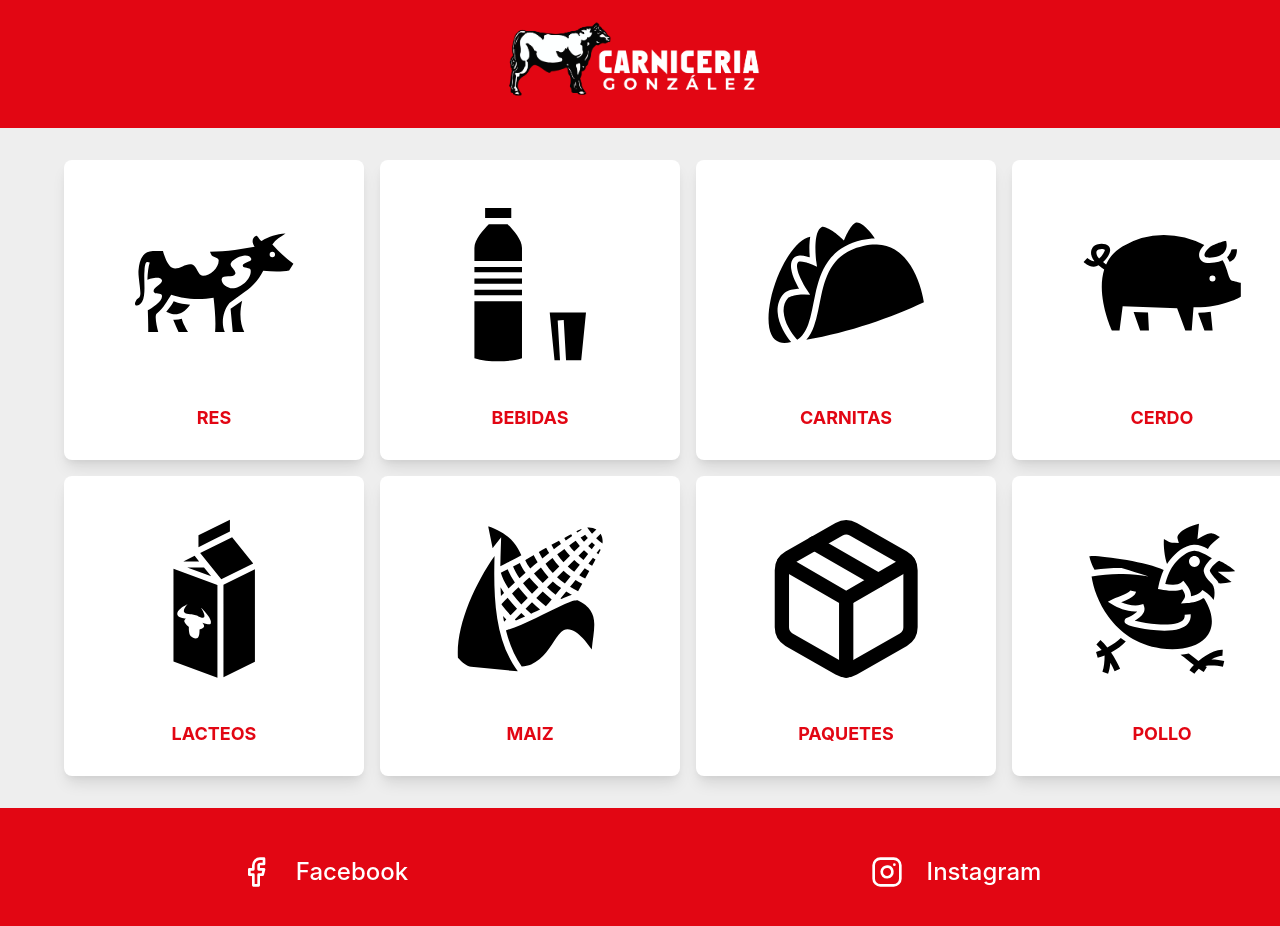
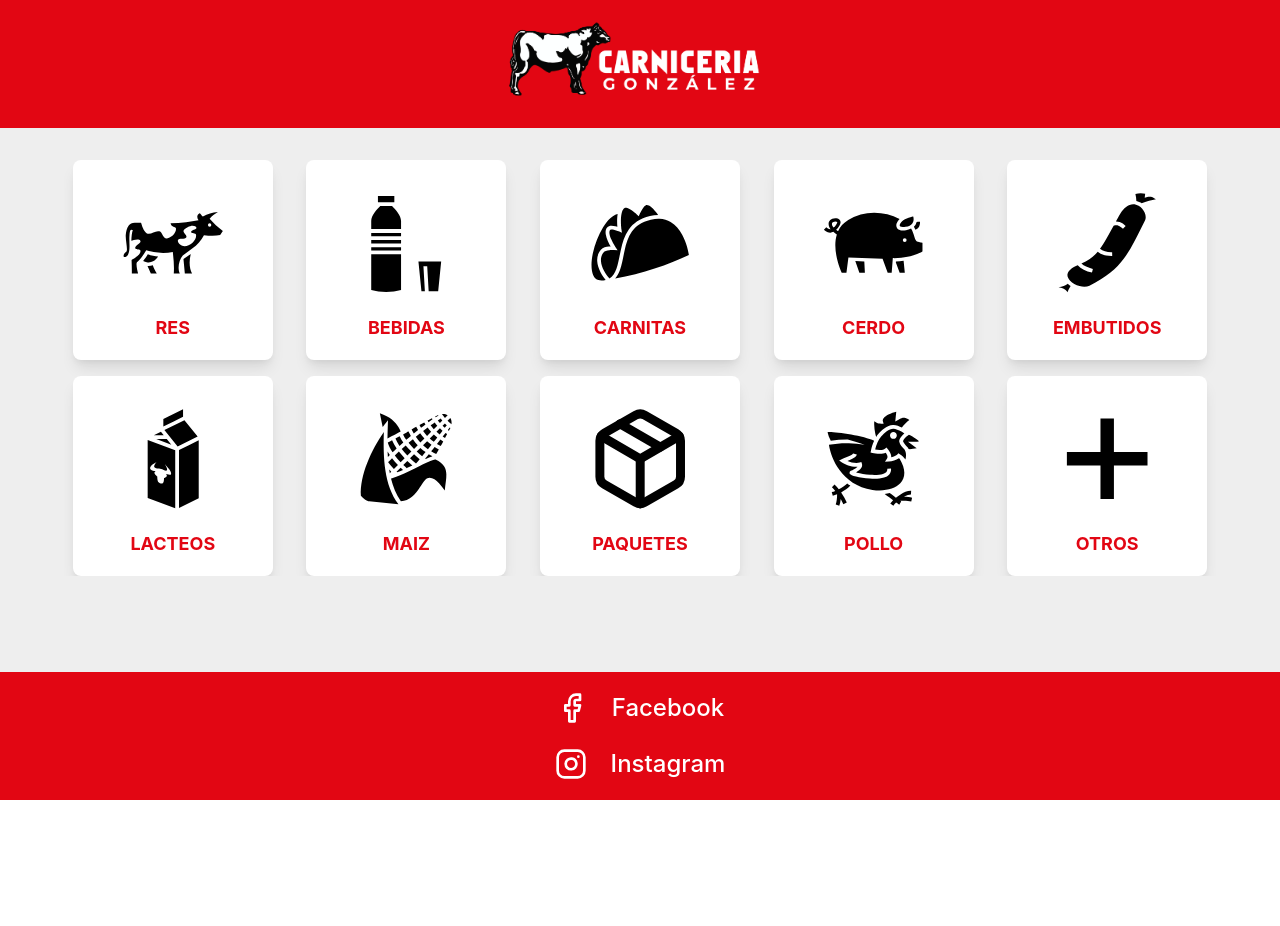
Before and after one commit to theoliver264/carniceria-gonzalez, a Next.js app: page / in a window 1280 px wide. Shown: the top 926 px of the page. After the commit the page ends 800 px from the top, so only its background shows below. Built offline with nearby package versions, Linux system fonts and the light colour scheme.

Commit message:
Fix responsive styles

```diff
--- a/components/ListItem.jsx
+++ b/components/ListItem.jsx
@@ -26,7 +26,7 @@ export default function ListItem({ title, path, index, icon }) {
     <>
       <Grid
         onClick={onOpen}
-        boxSize={{ base: "150px", lg: "300px" }}
+        boxSize={{ base: "150px", sm: "200px", lg: "300px" }}
         p="1rem"
         boxShadow="lg"
         templateRows="auto 1fr"
--- a/pages/_app.jsx
+++ b/pages/_app.jsx
@@ -1,8 +1,16 @@
-import { ChakraProvider } from "@chakra-ui/react";
+import { ChakraProvider, extendTheme } from "@chakra-ui/react";
+import { createBreakpoints } from "@chakra-ui/theme-tools";
+
+const breakpoints = createBreakpoints({
+  sm: "600px",
+  md: "1366px",
+  lg: "1440px",
+});
+const theme = extendTheme({ breakpoints });
 
 function MyApp({ Component, pageProps }) {
   return (
-    <ChakraProvider>
+    <ChakraProvider theme={theme}>
       <Component {...pageProps} />
     </ChakraProvider>
   );
--- a/pages/index.jsx
+++ b/pages/index.jsx
@@ -69,11 +69,16 @@ export default function Home() {
         <Box flex="1 0 auto">
           <Grid
             w="100%"
-            templateColumns={{ base: "1fr 1fr", lg: "repeat(5, 1fr)" }}
+            templateColumns={{
+              base: "1fr 1fr",
+              sm: "repeat(5, 1fr)",
+              lg: "repeat(5, 1fr)",
+            }}
             gap="1rem"
             placeItems="center"
             maxW="90%"
             m="0 auto"
+            overflow="auto"
           >
             {Images.map(({ title, path, icon }, index) => (
               <ListItem
```
